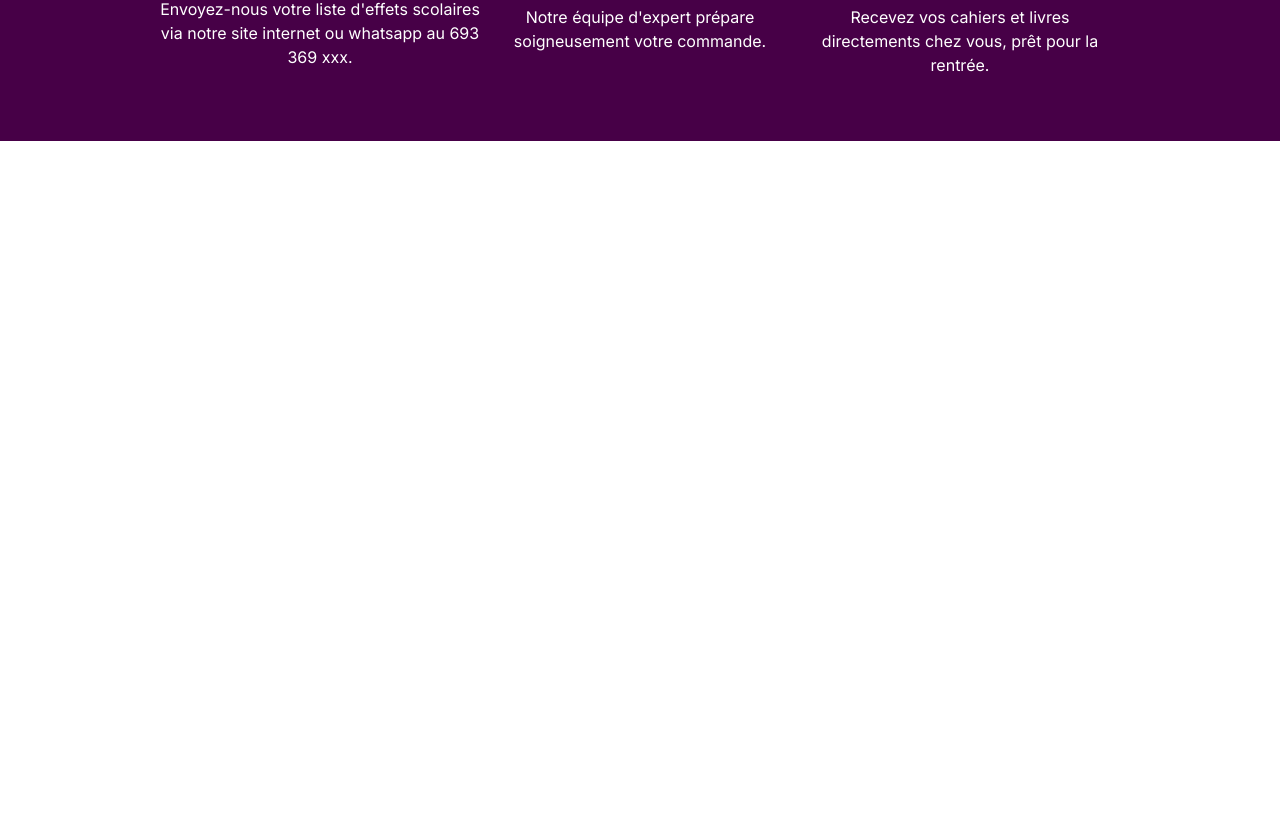
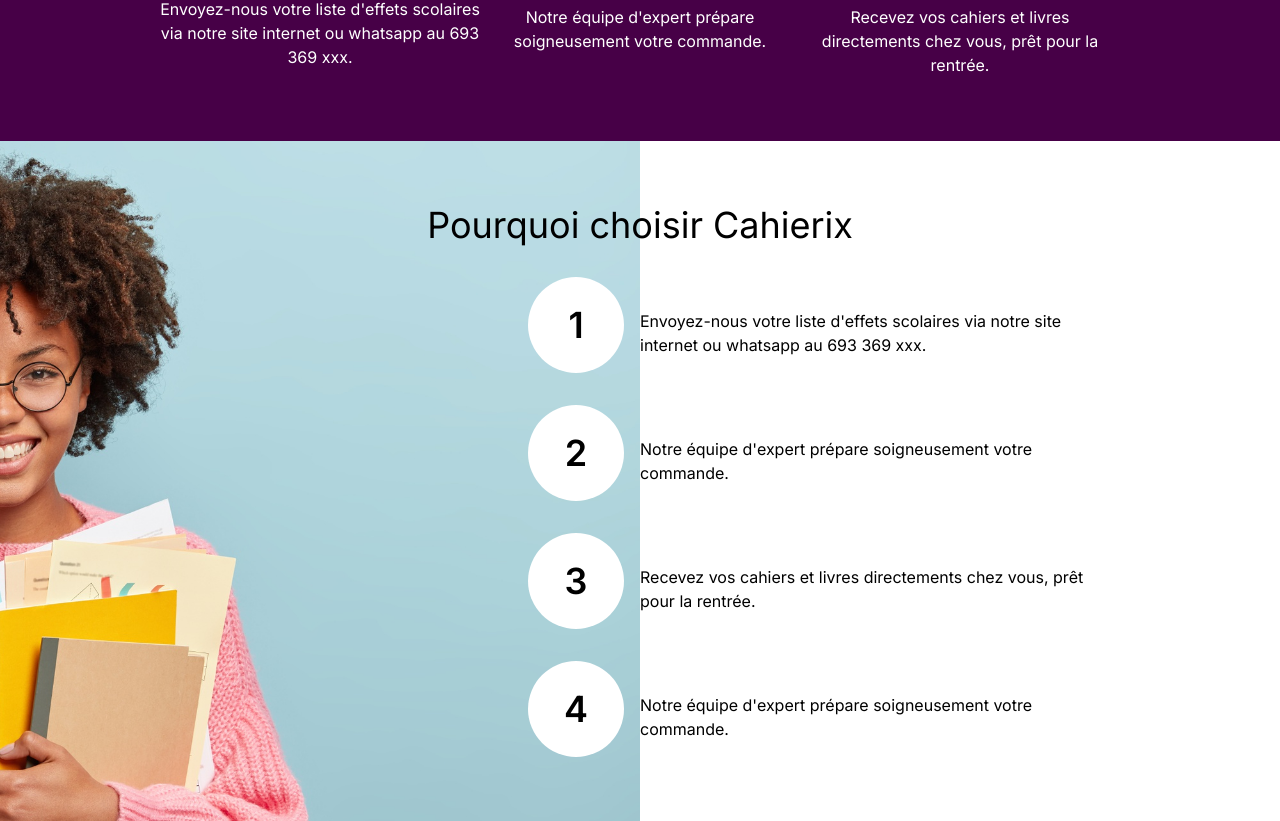
Before and after one commit to kamicodaxe/cahierix, a Next.js app in the folder frontend/: page / in a window 1280 px wide. Shown: the part 927-1748 px from the top of the page. Before the commit the page ends 1068 px from the top, so only its background shows below. Built offline with nearby package versions, Linux system fonts and the light colour scheme.

Commit message:
- Added WhyUs section

```diff
--- a/frontend/app/page.tsx
+++ b/frontend/app/page.tsx
@@ -1,5 +1,6 @@
 import Header from '@/components/Header'
 import HowItWorks from '@/components/HowItWorks'
+import WhyUs from '@/components/WhyUs'
 // import Image from 'next/image'
 
 export default function Home() {
@@ -7,6 +8,7 @@
     <main className="flex min-h-screen flex-col">
       <Header />
       <HowItWorks />
+      <WhyUs />
     </main>
   )
 }
--- /dev/null
+++ b/frontend/components/WhyUs.tsx
@@ -0,0 +1,52 @@
+// import classnames from 'classnames';
+
+type Props = {
+
+}
+
+const WhyUs: React.FC<Props> = ({ }) => {
+    return (
+        <section className="w-full bg-[url('http://localhost:3000/home-banner.jpg')] whyus-hero md:whyus-hero-md lg:whyus-hero-lg">
+            <div className="section mx-auto">
+                <h2 className="text-4xl text-center mb-8">Pourquoi choisir Cahierix</h2>
+
+                <div className="space-y-8 md:m-whyus lg:m-whyus-lg">
+                    <div className="flex items-center space-x-4">
+                        <span className="number-label text-center">
+                            1
+                        </span>
+                        <p className="mt-4 text-lg md:text-base">
+                            Envoyez-nous votre liste d'effets scolaires via notre site internet ou whatsapp au 693 369 xxx.
+                        </p>
+                    </div>
+                    <div className="flex items-center space-x-4">
+                        <span className="number-label text-center">
+                            2
+                        </span>
+                        <p className="mt-4 text-lg md:text-base">
+                            Notre équipe d'expert prépare soigneusement votre commande.
+                        </p>
+                    </div>
+                    <div className="flex items-center space-x-4">
+                        <span className="number-label text-center">
+                            3
+                        </span>
+                        <p className="mt-4 text-lg md:text-base">
+                            Recevez vos cahiers et livres directements chez vous, prêt pour la rentrée.
+                        </p>
+                    </div>
+                    <div className="flex items-center space-x-4">
+                        <span className="number-label text-center">
+                            4
+                        </span>
+                        <p className="mt-4 text-lg md:text-base">
+                            Notre équipe d'expert prépare soigneusement votre commande.
+                        </p>
+                    </div>
+                </div>
+            </div>
+        </section>
+    )
+}
+
+export default WhyUs;
```
